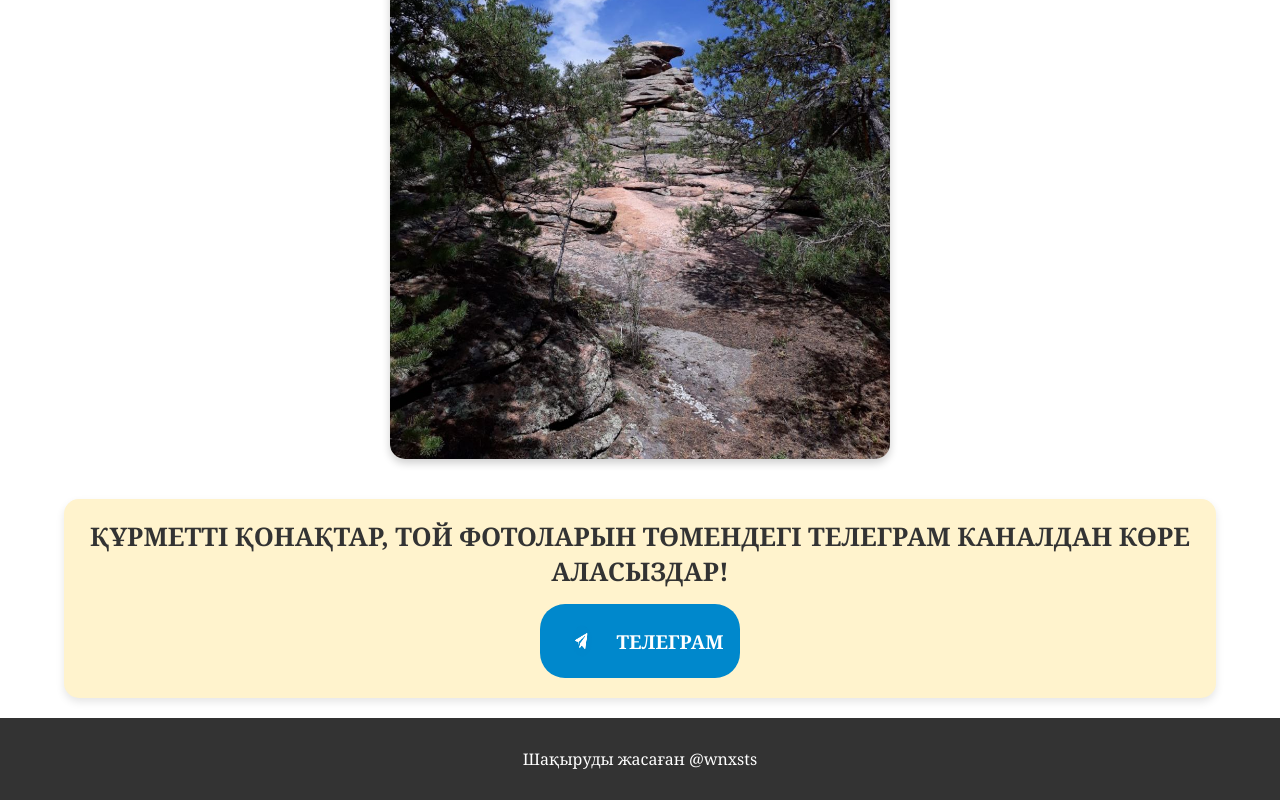
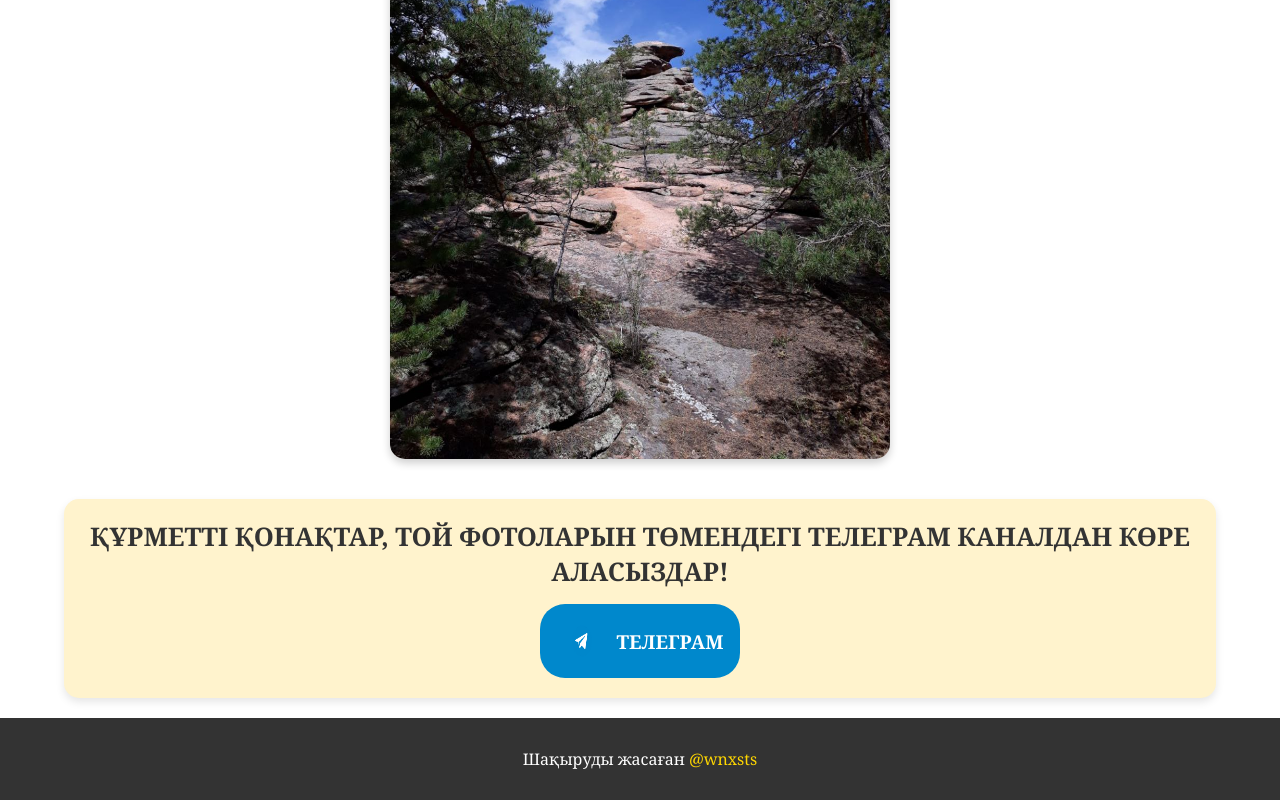
Before and after one commit to wnxsts/wedding-invite, a website: page public/inv.html in a window 1280 px wide. Shown: the part 5814-6614 px from the top of the page. Drawn offline with nearby package versions, Linux system fonts and the light colour scheme.

Commit message:
qweeeeeeee

```diff
--- a/public/inv.html
+++ b/public/inv.html
@@ -211,7 +211,11 @@
     </section>
     <!-- Footer -->
     <footer class="footer">
-        <p>Шақыруды жасаған @wnxsts</p>
+        <p>Шақыруды жасаған
+            <a href="https://www.instagram.com/wnxsts" target="_blank" style="color: #FFD700; text-decoration: none;">
+                @wnxsts
+            </a>
+        </p>
     </footer>
 
     <script src="inv.js"></script>
```
